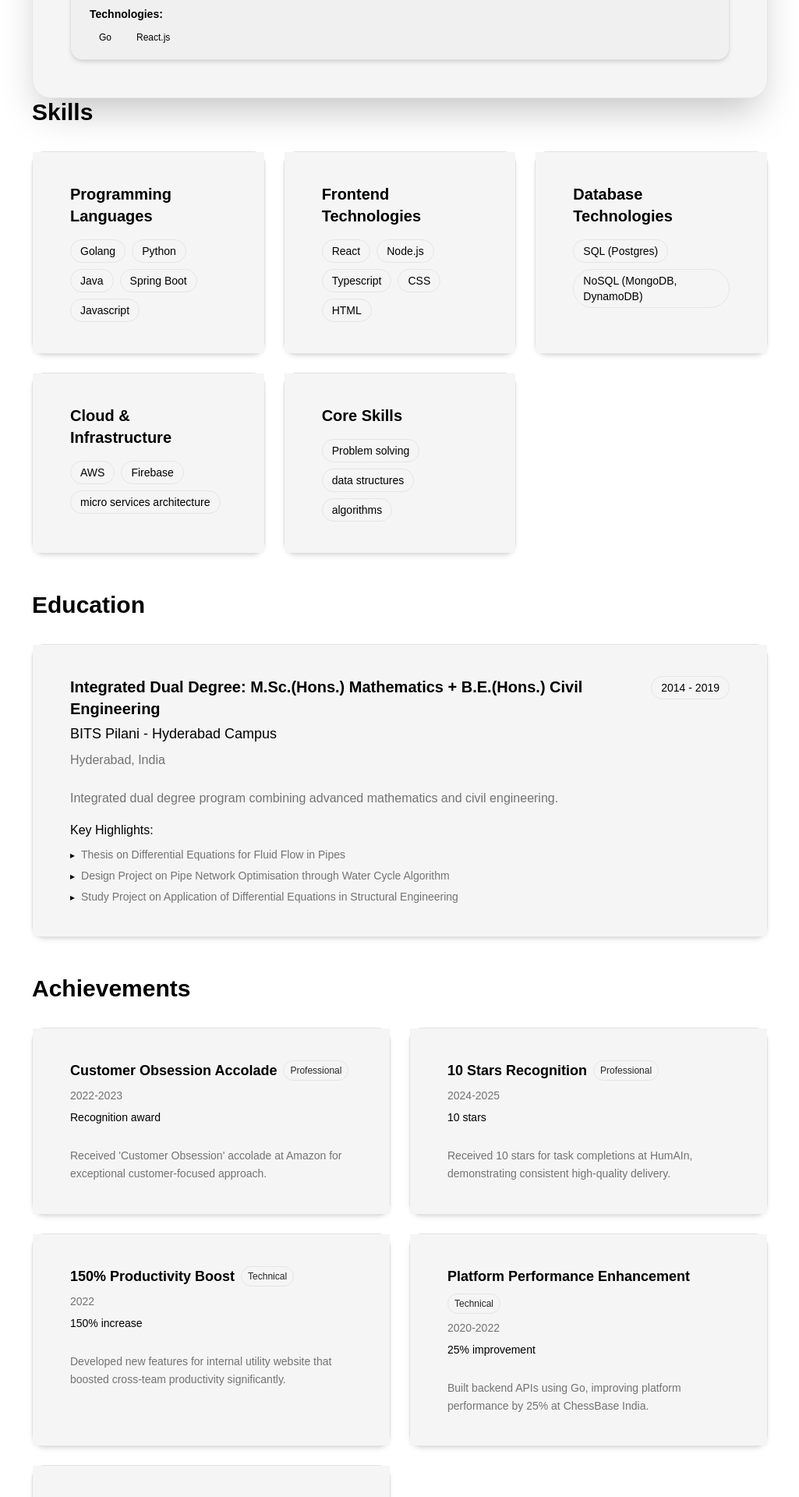
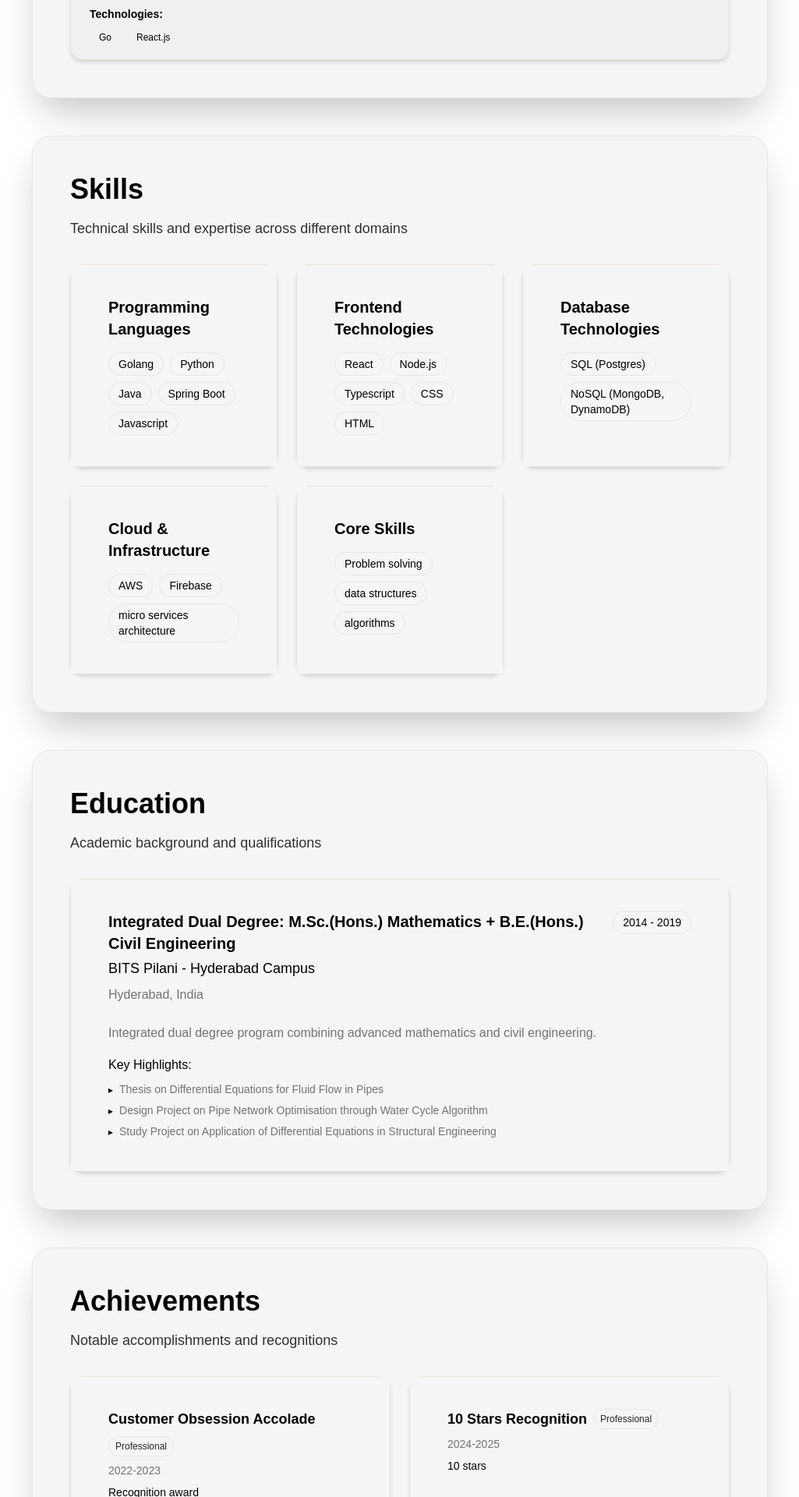
Before and after one commit to knganesh97/portfolio-kng, a Next.js app: page / in a window 1280 px wide. Shown: the part 2780-4700 px from the top of the page at 78% size, without its empty margins (23-1048 px from the left). Built offline with nearby package versions, Linux system fonts and the light colour scheme.

Commit message:
fix: add consistent bottom margin spacing between page sections
- Add mb-12 wrapper divs to Skills, Education, Achievements, and RolesList components
- Ensures uniform spacing between all page sections to match Projects component
- Improves visual consistency and layout flow on the main page

```diff
--- a/src/components/Achievements.tsx
+++ b/src/components/Achievements.tsx
@@ -1,6 +1,7 @@
 'use client'
 import React from 'react';
 import Card from '@/components/ui/Card';
+import CardContainer from '@/components/ui/CardContainer';
 import { achievements } from '@/utils/Constants';
 
 const categoryColors = {
@@ -12,12 +13,16 @@ const categoryColors = {
 
 const Achievements: React.FC = () => {
   return (
-    <section className="mb-12">
-      <h2 className="text-3xl font-bold text-foreground mb-8 flex items-center gap-3">
-        Achievements
-      </h2>
+    <div className="mb-12">
+      <CardContainer>
+        <div className="mb-8">
+          <h2 className="text-4xl font-bold card-container-fg mb-4">Achievements</h2>
+          <p className="text-lg card-container-fg opacity-80">
+            Notable accomplishments and recognitions
+          </p>
+        </div>
 
-      <div className="grid grid-cols-1 md:grid-cols-2 gap-6">
+        <div className="grid grid-cols-1 md:grid-cols-2 gap-6">
         {achievements.map((achievement, index) => (
           <Card
             key={index}
@@ -56,8 +61,9 @@ const Achievements: React.FC = () => {
             }
           />
         ))}
-      </div>
-    </section>
+        </div>
+      </CardContainer>
+    </div>
   );
 };
 
--- a/src/components/Education.tsx
+++ b/src/components/Education.tsx
@@ -1,16 +1,21 @@
 'use client'
 import React from 'react';
 import Card from '@/components/ui/Card';
+import CardContainer from '@/components/ui/CardContainer';
 import { educationData } from '@/utils/Constants';
 
 const Education: React.FC = () => {
   return (
-    <section className="mb-12">
-      <h2 className="text-3xl font-bold text-foreground mb-8 flex items-center gap-3">
-        Education
-      </h2>
+    <div className="mb-12">
+      <CardContainer>
+        <div className="mb-8">
+          <h2 className="text-4xl font-bold card-container-fg mb-4">Education</h2>
+          <p className="text-lg card-container-fg opacity-80">
+            Academic background and qualifications
+          </p>
+        </div>
 
-      <div className="space-y-6">
+        <div className="space-y-6">
         {educationData.map((education, index) => (
           <Card
             key={index}
@@ -65,8 +70,9 @@ const Education: React.FC = () => {
             }
           />
         ))}
-      </div>
-    </section>
+        </div>
+      </CardContainer>
+    </div>
   );
 };
 
--- a/src/components/RolesList.tsx
+++ b/src/components/RolesList.tsx
@@ -24,6 +24,7 @@ const RolesList: React.FC<RolesListProps> = ({
   className = ""
 }) => {
   return (
+    <div className="mb-12">
       <CardContainer className={className}>
         <div className="space-y-6">
           <h2 className="text-3xl font-bold mb-8 card-container-fg">
@@ -46,6 +47,7 @@ const RolesList: React.FC<RolesListProps> = ({
           </div>
         </div>
       </CardContainer>
+    </div>
   );
 };
 
--- a/src/components/Skills.tsx
+++ b/src/components/Skills.tsx
@@ -1,14 +1,19 @@
 'use client'
 import React from 'react';
 import Card from '@/components/ui/Card';
+import CardContainer from '@/components/ui/CardContainer';
 import { skillCategories } from '@/utils/Constants';
 
 const Skills: React.FC = () => {
   return (
-    <section className="mb-12">
-      <h2 className="text-3xl font-bold text-foreground mb-8 flex items-center gap-3">
-        Skills
-      </h2>
+    <div className="mb-12">
+      <CardContainer>
+        <div className="mb-8">
+          <h2 className="text-4xl font-bold card-container-fg mb-4">Skills</h2>
+          <p className="text-lg card-container-fg opacity-80">
+            Technical skills and expertise across different domains
+          </p>
+        </div>
 
         <div className="grid grid-cols-1 md:grid-cols-2 lg:grid-cols-3 gap-6">
           {skillCategories.map((category) => (
@@ -36,7 +41,8 @@ const Skills: React.FC = () => {
             />
           ))}
         </div>
-    </section>
+      </CardContainer>
+    </div>
   );
 };
 
```
Lines whose indentation alone changed are shown as unchanged.
